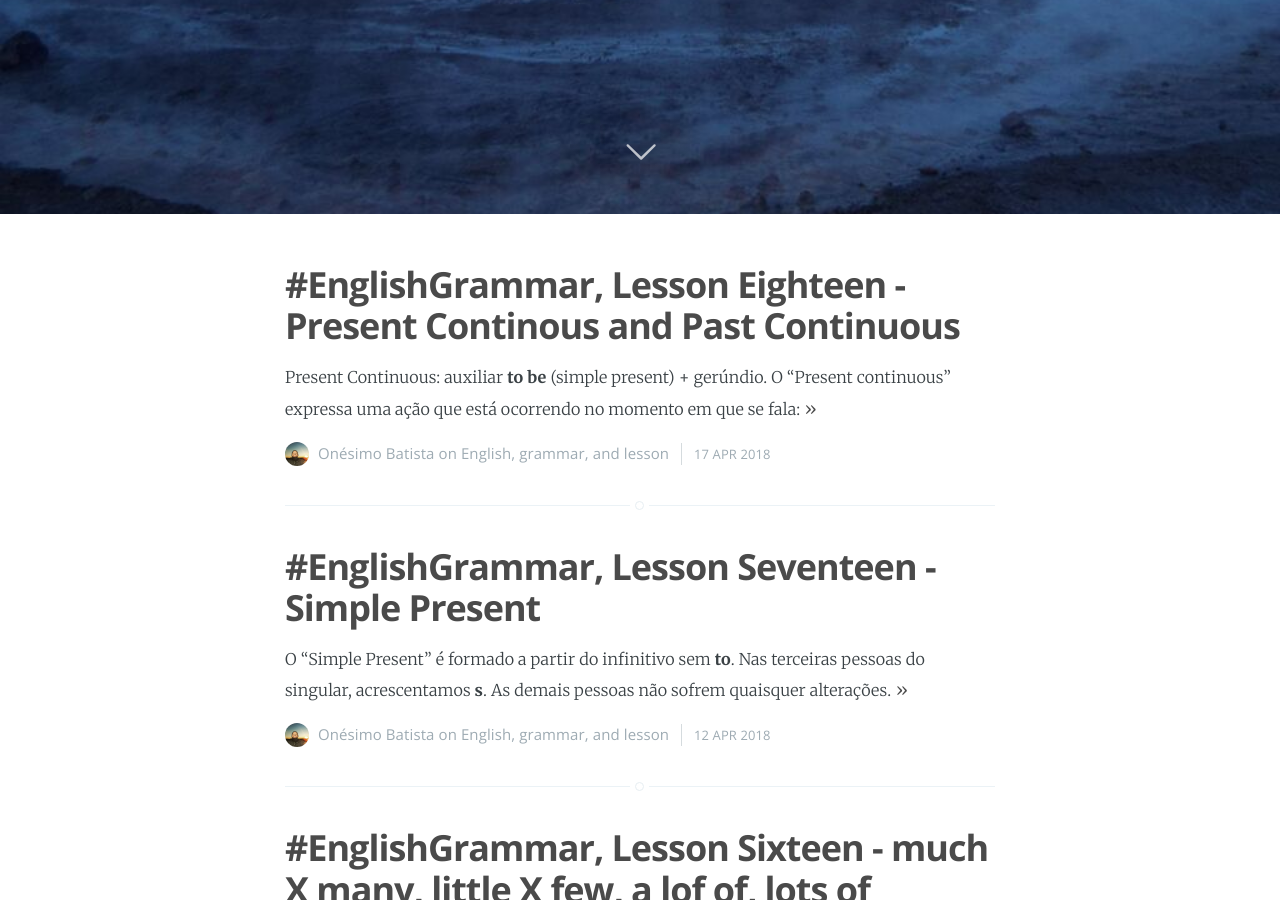
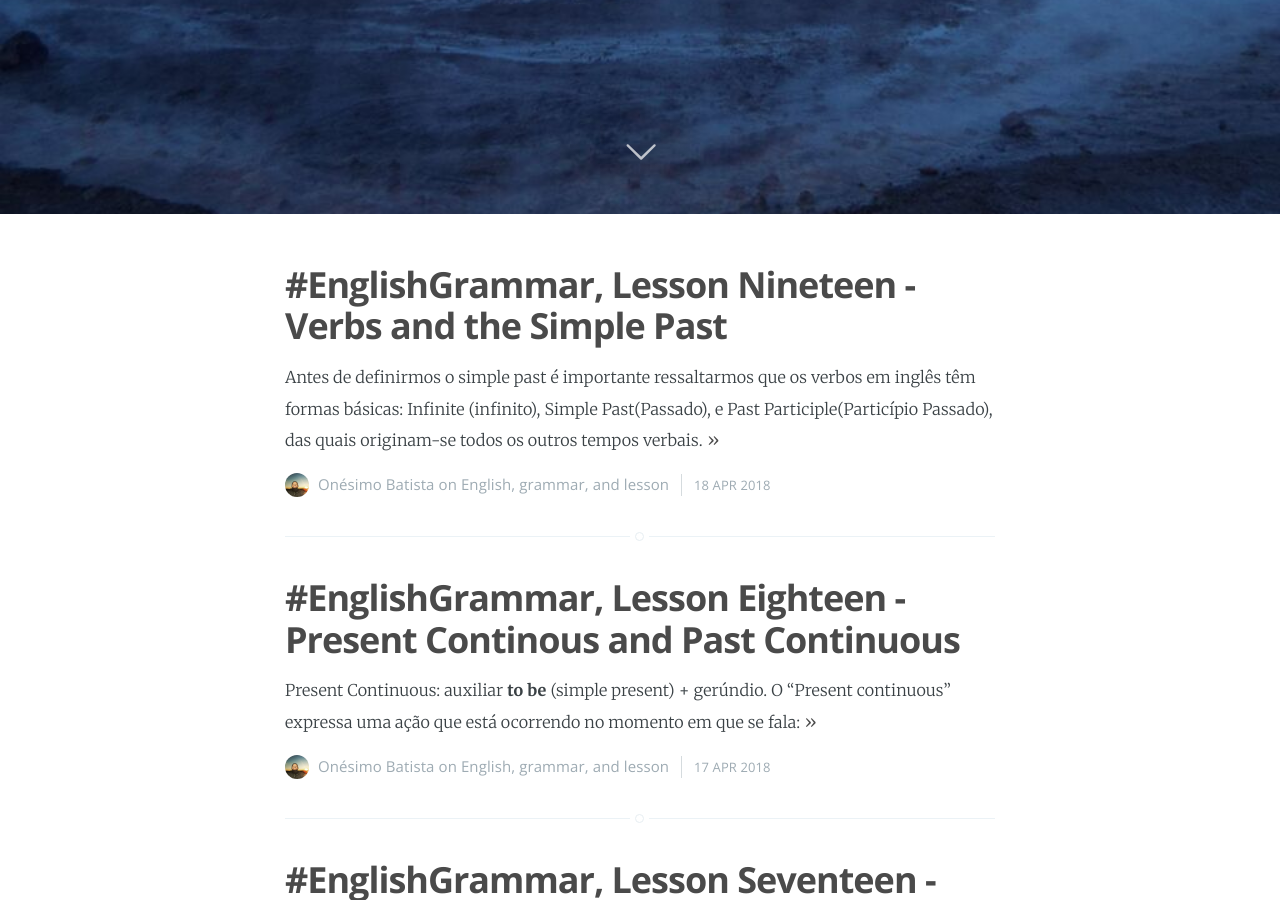
Before and after one commit to onesimo/blog, a Jekyll site: the page built from index.html, in a window 1280 px wide and 900 px high, scrolled down 686 px. Built offline with Jekyll 4.4.1, drawn with Linux system fonts in a browser that asks for light colours; the list of posts is cut into pages by our own code; some of the changed text lies outside the part shown.

Commit message:
add post nineteen

```diff
--- /dev/null
+++ b/_posts/2018-04-18-english-grammar-lesson-nineteen.md
@@ -0,0 +1,20 @@
+---
+layout: post
+title:  "#EnglishGrammar, Lesson Nineteen - Verbs and the Simple Past"
+date:   2018-04-18 00:09:00
+categories: English grammar lesson
+---
+
+Antes de definirmos o simple past é importante ressaltarmos que os verbos em inglês têm formas básicas: Infinite (infinito), Simple Past(Passado), e Past Participle(Particípio Passado), das quais originam-se todos os outros tempos verbais.
+
+De acordo com essas três formas verbais, classificamos os verbos Regulares e Irregulares.
+
+Caracterizamos os verbos regulares pelo acréscimo do sufixo **ed** no "Simple Past" e no "Past Participle".
+
+Os verbos irregulares não obedecem a nenhuma regra quanto a sua formação.
+
+
+ - | Infinitivo | Passado | Particípio Passado
+ --|------------|---------|--------------------
+ Verbo Regular | to open | opened | opened
+ Verbo Irregular | to go | went | gone
```
Also changed, not shown: _posts/2018-04-17-english-grammar-lesson-eighteen.md (line endings or trailing spaces).
